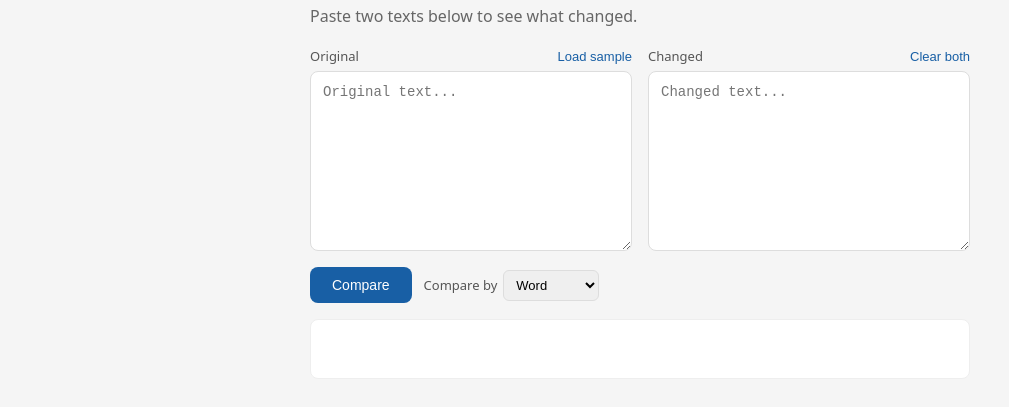
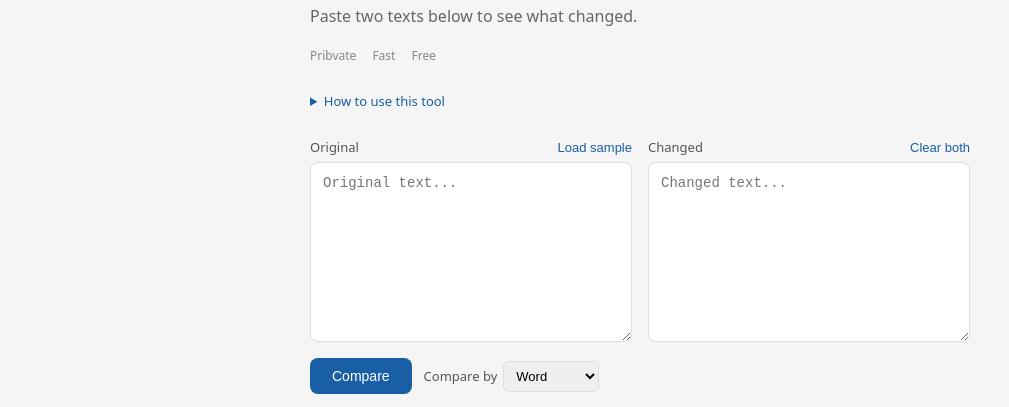
Before and after one commit to tobiCodes-coder/toolgridbox, a website built with Vite: page src/tools/text-diff/text-diff.html in a window 1280 px wide. Shown: the part 134-541 px from the top of the page, without its empty margins (0-1009 px from the left). Built offline with nearby package versions, Linux system fonts and the light colour scheme.

Commit message:
Add how-to-use hint and trust badge to text-diff tool

```diff
--- a/src/css/tool-base.css
+++ b/src/css/tool-base.css
@@ -56,3 +56,43 @@
   font-size: 13px;
   color: #666;
 }
+
+.how-to-use {
+  margin-bottom: 20px;
+}
+
+.how-to-use summary {
+  cursor: pointer;
+  font-size: 13px;
+  color: #185fa5;
+  padding: 8px 0;
+}
+
+.how-to-use summary:hover {
+  text-decoration: underline;
+}
+
+.how-to-use-content {
+  background: #f7f7f7;
+  border-radius: 8px;
+  padding: 12px 16px;
+  font-size: 13px;
+  color: #555;
+  line-height: 1.6;
+  margin-top: 6px;
+}
+
+.trust-badge {
+  display: flex;
+  gap: 16px;
+  flex-wrap: wrap;
+  font-size: 12px;
+  color: #888;
+  margin-bottom: 20px;
+}
+
+.trust-badge span {
+  display: flex;
+  align-items: center;
+  gap: 4px;
+}
--- a/src/tools/text-diff/text-diff.html
+++ b/src/tools/text-diff/text-diff.html
@@ -15,6 +15,19 @@
   <main class="tool-container">
     <h1>Text diff checker</h1>
     <p>Paste two texts below to see what changed.</p>
+
+    <div class="trust-badge">
+      <span>Pribvate</span>
+      <span>Fast</span>
+      <span>Free</span>
+    </div>
+
+    <details class="how-to-use">
+    <summary>How to use this tool</summary>
+      <div class="how-to-use-content">
+        Paste your original text on the left and the changed version on the right. Choose Word, Character, or Line comparison mode, then click Compare to see additions and deletions highlighted.
+      </div>
+    </details>
 
     <div class="diff-inputs">
       <div class="input-col">
```
